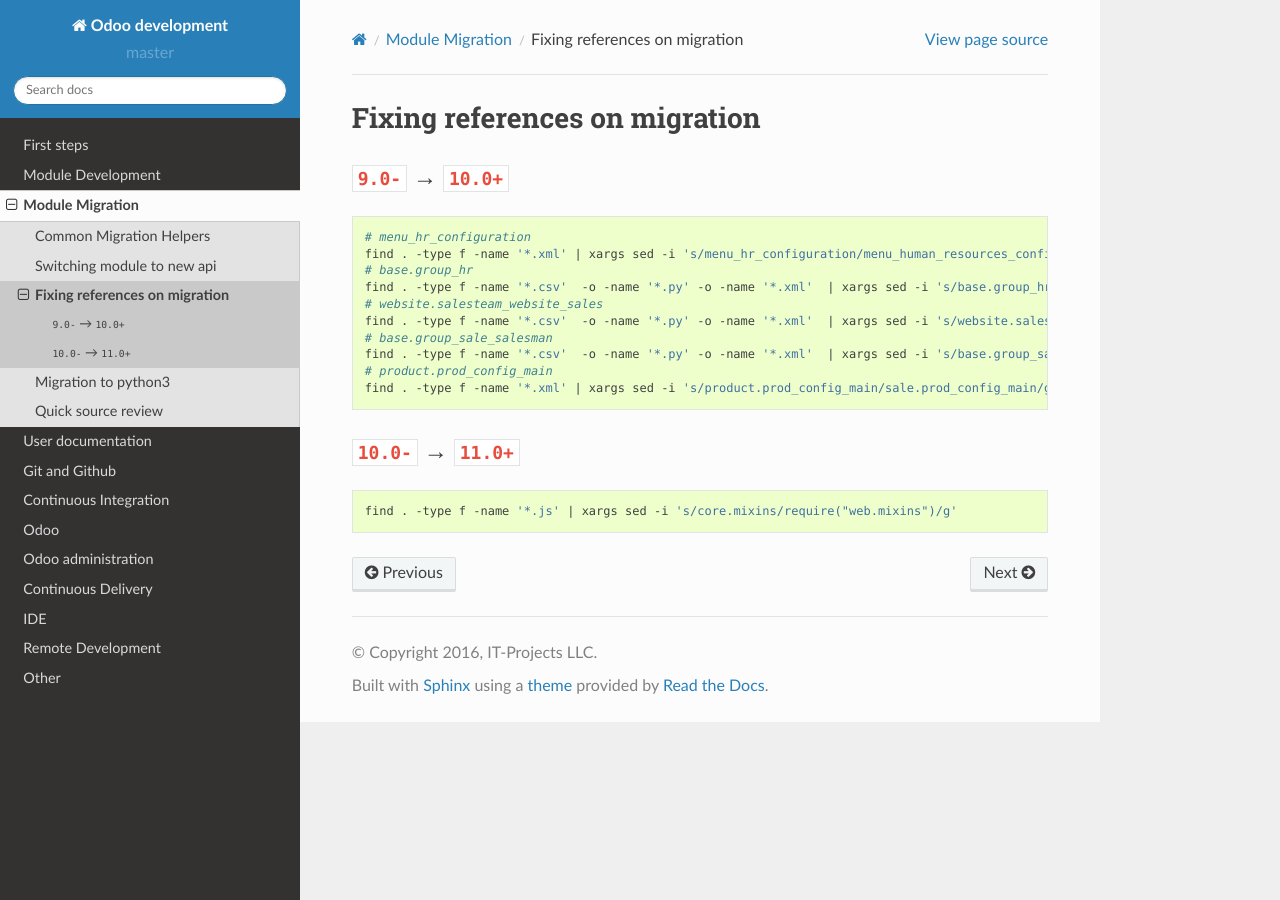
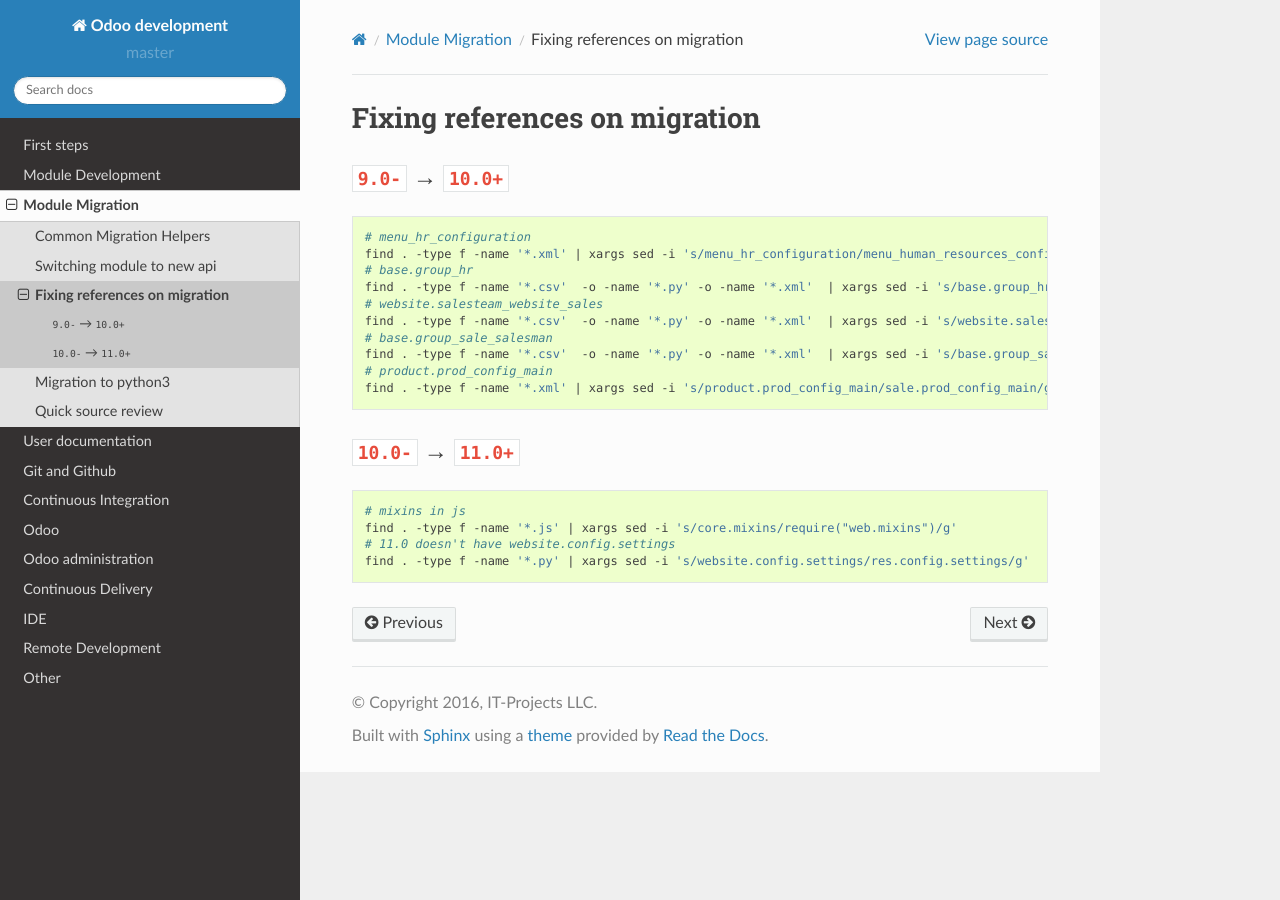
Before and after one commit to itpp-labs/odoo-development, a Sphinx documentation site: the page built from docs/migration/fix-refs.rst, in a window 1280 px wide. Built offline with Sphinx 7.4.7 and the Read the Docs theme 2.0.0, drawn with Linux system fonts in a browser that asks for light colours; pages that are not in the unit, such as notebooks, are missing from menus.

Commit message:
website.config.settings

```diff
--- a/docs/migration/fix-refs.rst
+++ b/docs/migration/fix-refs.rst
@@ -25,4 +25,7 @@
 
 .. code-block:: sh
 
+    # mixins in js
     find . -type f -name '*.js' | xargs sed -i 's/core.mixins/require("web.mixins")/g'
+    # 11.0 doesn't have website.config.settings
+    find . -type f -name '*.py' | xargs sed -i 's/website.config.settings/res.config.settings/g'
```
